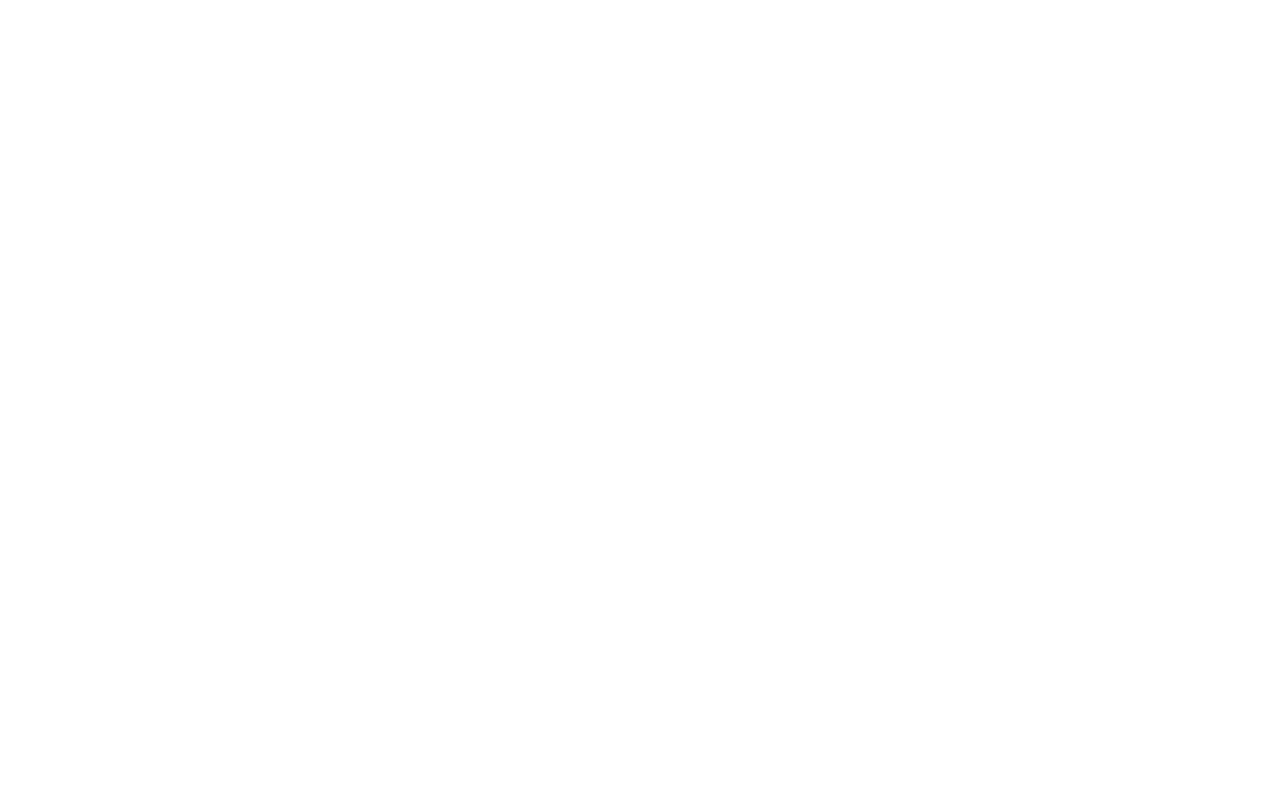
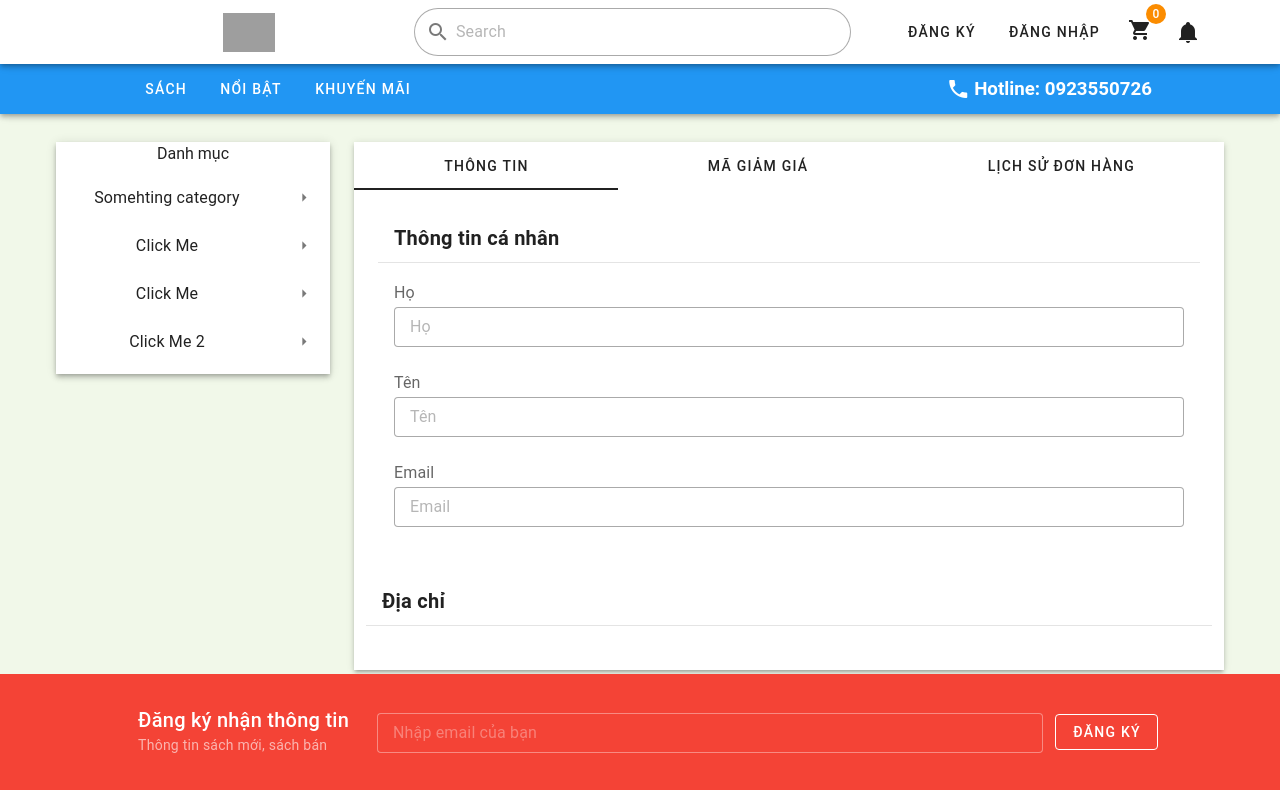
Before and after one commit to B5u2423/Bookstore-Website, a Vue app in the folder frontend/: page /profile/info in a window 1280 px wide. Before the commit this address had no page. Shown: the top 800 px of the page. Built offline with nearby package versions, Linux system fonts and the light colour scheme; grey boxes are pictures that could not be loaded.

Commit message:
Add profiles view andt tabs

```diff
--- a/frontend/src/router/index.js
+++ b/frontend/src/router/index.js
@@ -43,6 +43,17 @@
         components: {
           default: () => import('@/views/ecom/CustomerLogin.vue'),
         },
+      },
+      {
+        path: 'profile',
+        name: 'profile',
+        component: () => import('@/views/ecom/Profile.vue'),
+        children: [
+          {path: '', name:'profile-root', redirect: {name: 'user-info'} },
+          {path: 'info', name: 'user-info', component: () => import('@/views/ecom/ProfileUserInfo.vue')},
+          {path: 'vouchers', name: 'vouchers', component: () => import('@/views/ecom/ProfileVouchers.vue')},
+          {path: 'order-history', name: 'history', component: () => import('@/views/ecom/ProfileOrderHistory.vue')},
+        ]
       },
     ],
   },
--- a/frontend/src/stores/cart-store.js
+++ b/frontend/src/stores/cart-store.js
@@ -21,7 +21,7 @@
   }
 }, {
   persist: {
-    storage: localStorage,
+    storage: sessionStorage,
     paths: ['activeCart']
   }
 })
--- /dev/null
+++ b/frontend/src/views/ecom/Profile.vue
@@ -0,0 +1,59 @@
+<script setup>
+import { ref } from 'vue'
+
+const tab = ref('Thông tin cá nhân')
+const items = [
+  { tab: 'Thông tin', nameRoute: 'user-info' },
+  { tab: 'Mã giảm giá', nameRoute: 'vouchers' },
+  { tab: 'Lịch sử đơn hàng', nameRoute: 'history' },
+]
+</script>
+
+<template>
+
+  <v-sheet elevation="3">
+
+    <v-tabs
+      v-model="tab"
+      grow
+    >
+
+      <v-tab
+        v-for="(t, i) in items"
+        :key="i"
+        :text="t.tab"
+        :value="t"
+        :to="{name: t.nameRoute}"
+      ></v-tab>
+
+    </v-tabs>
+
+
+    <router-view></router-view>
+    <!-- <v-tabs-window v-model="tab">
+
+      <v-tabs-window-item
+        v-for="item in items"
+        :key="item"
+        :value="item"
+      >
+
+        <v-card
+          flat
+        >
+        <v-card-text>
+
+
+        {{ text }}
+
+        </v-card-text>
+
+        </v-card>
+
+      </v-tabs-window-item>
+
+    </v-tabs-window> -->
+
+  </v-sheet>
+
+</template>
--- /dev/null
+++ b/frontend/src/views/ecom/ProfileOrderHistory.vue
@@ -0,0 +1,3 @@
+<script setup></script>
+
+<template>Order History</template>
--- /dev/null
+++ b/frontend/src/views/ecom/ProfileUserInfo.vue
@@ -0,0 +1,29 @@
+<script setup></script>
+
+<template>
+  <v-sheet class="pa-3 justify-center align-center">
+    <v-card variant="flat" class="pa-3">
+      <v-card-title><h4>Thông tin cá nhân</h4></v-card-title>
+
+      <v-divider></v-divider>
+
+      <v-card-text>
+        <div class="text-subtitle-1 text-medium-emphasis">Họ</div>
+        <v-text-field variant="outlined" density="compact" placeholder="Họ"></v-text-field>
+        <div class="text-subtitle-1 text-medium-emphasis">Tên</div>
+        <v-text-field variant="outlined" density="compact" placeholder="Tên"></v-text-field>
+        <div class="text-subtitle-1 text-medium-emphasis">Email</div>
+        <v-text-field variant="outlined" density="compact" placeholder="Email"></v-text-field>
+      </v-card-text>
+    </v-card>
+    <v-card variant="flat">
+      <v-card-title><h4>Địa chỉ</h4></v-card-title>
+
+      <v-divider></v-divider>
+
+      <v-card-text>
+
+      </v-card-text>
+    </v-card>
+  </v-sheet>
+</template>
--- /dev/null
+++ b/frontend/src/views/ecom/ProfileVouchers.vue
@@ -0,0 +1,5 @@
+<script setup></script>
+
+<template>
+    Vouchers
+</template>
```
